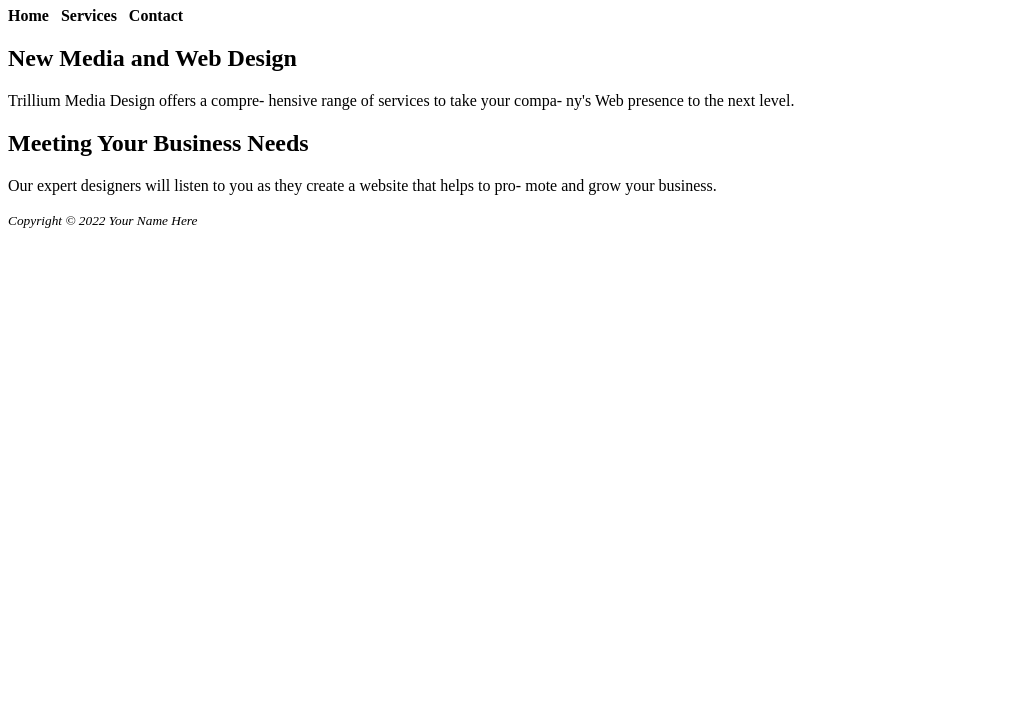
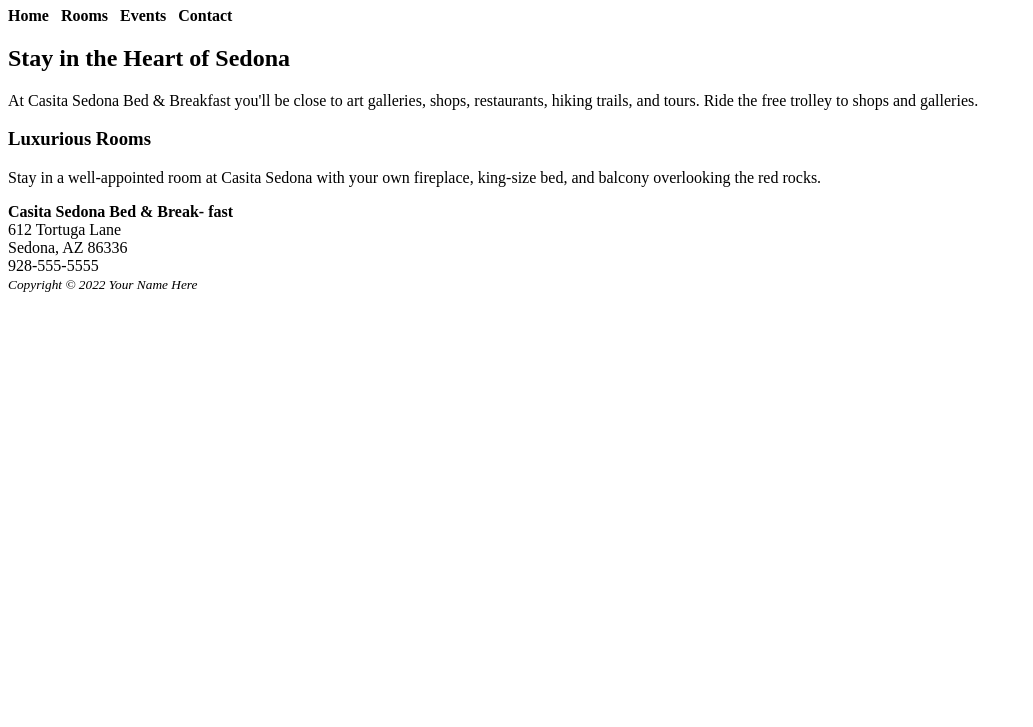
Before and after one commit to kalecode2/javascript-lessons, a plain HTML site: page web/structuralElements.html in a window 1280 px wide. Shown: the part 73-800 px from the top of the page, without its empty margins (0-1033 px from the left). Drawn offline with Linux system fonts and the light colour scheme.

Commit message:
Practice with Structural Elements

```diff
--- a/web/structuralElements.html
+++ b/web/structuralElements.html
@@ -3,29 +3,41 @@
 	<head>
 		<meta charset="UTF-8">
 		<header>
-			<h1>Trillium Media Design</h1>
+			<h1>
+				Casita Sedona Bed &amp; Breakfast
+			</h1>
 		</header>
 		<nav>
-			<b>Home &nbsp; Services &nbsp; Contact</b>
+			<b>
+				Home &nbsp;
+				Rooms &nbsp;
+				Events &nbsp;
+				Contact
+			</b>
 		</nav>
+	</head>
 
-	</head>
 	<body>
 		<main>
-			<h2>
-				New Media and Web Design
-			</h2>
-			<p>
-				Trillium Media Design offers a compre‐
-				hensive range of services to take your compa‐
-				ny&apos;s Web presence to the next level.
+			<h2>Stay in the Heart of Sedona</h2>
+			<p>At Casita Sedona Bed &amp; Breakfast
+				you&apos;ll be close to art galleries, shops,
+				restaurants, hiking trails, and tours. Ride
+				the free trolley to shops and galleries.</p>
+			<h3>Luxurious Rooms</h3>
+			<p>Stay in a well-appointed room at Casita
+				Sedona with your own fireplace, king-size
+				bed, and balcony overlooking the red rocks.
 			</p>
-			<h2>Meeting Your Business Needs
-			</h2>
-			<p>Our expert designers will listen to you
-				as they create a website that helps to pro‐
-				mote and grow your business.
-			</p>
+
+			<div>
+				<strong>
+					Casita Sedona Bed &amp; Break‐ fast
+				</strong><br>
+				612 Tortuga Lane<br>
+				Sedona, AZ 86336<br>
+				928-555-5555<br>
+			</div>
 		</main>
 
 		<footer>
```
